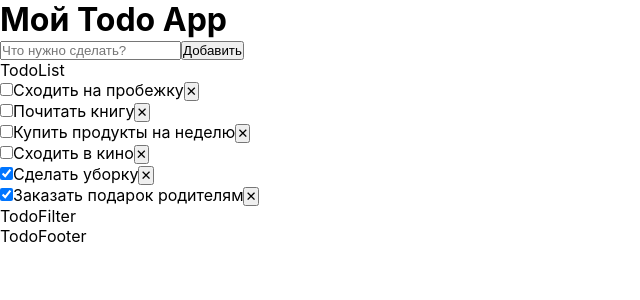
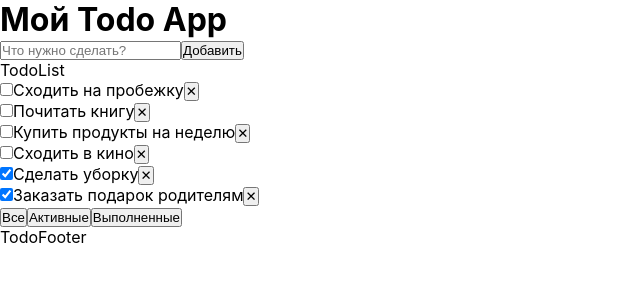
Before and after one commit to AnnaSpirina/todo-app, a React (Create React App) app: page / in a window 1280 px wide. Shown: the top 300 px of the page, without its empty margins (0-640 px from the left). Built offline with nearby package versions, Linux system fonts and the light colour scheme.

Commit message:
Добавила фильтрацию задач

```diff
--- a/src/App.js
+++ b/src/App.js
@@ -27,6 +27,7 @@ function App() {
     setTodos(todos.filter(todo => todo.id !== id));
   };
 
+  // Добавление задачи
   const addTodo = (text) => {
     if (text.trim() === "") return;
     const newTodo = {
@@ -37,12 +38,19 @@ function App() {
     setTodos([newTodo, ...todos]);
   }
 
+  // Список задач с фильтром
+  const filteredTodos = todos.filter(todo => {
+    if (filter === 'active') return !todo.completed;
+    if (filter === 'completed') return todo.completed;
+    return true;
+  })
+
   return (
     <div>
       <h1>Мой Todo App</h1>
       <TodoForm onAdd={addTodo}/>
-      <TodoList todos={todos} onToggle={toggleTodo} onDelete={deleteTodo}/>
-      <TodoFilter />
+      <TodoList todos={filteredTodos} onToggle={toggleTodo} onDelete={deleteTodo}/>
+      <TodoFilter filter={filter} onFilterChange={setFilter}/>
       <TodoFooter />
     </div>
   );
--- a/src/components/TodoFilter.jsx
+++ b/src/components/TodoFilter.jsx
@@ -1,6 +1,12 @@
-function TodoFilter(){
+import Button from "./UI/Button";
+
+function TodoFilter({filter, onFilterChange}){
     return (
-        <div>TodoFilter</div>
+        <div>
+            <Button onClick={() => onFilterChange("all")}>Все</Button>
+            <Button onClick={() => onFilterChange("active")}>Активные</Button>
+            <Button onClick={() => onFilterChange("completed")}>Выполненные</Button>
+        </div>
     );
 }
 
```
